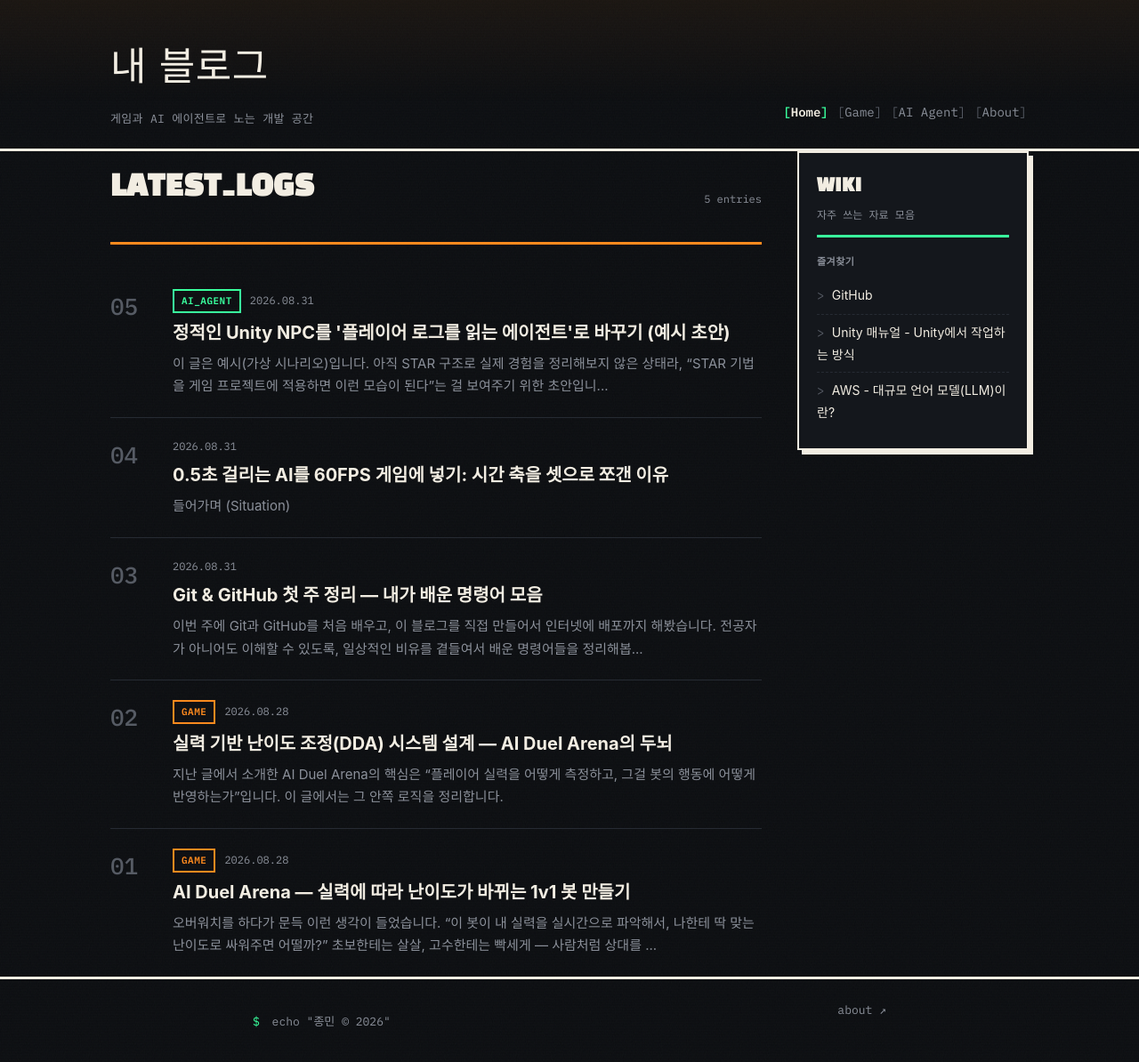
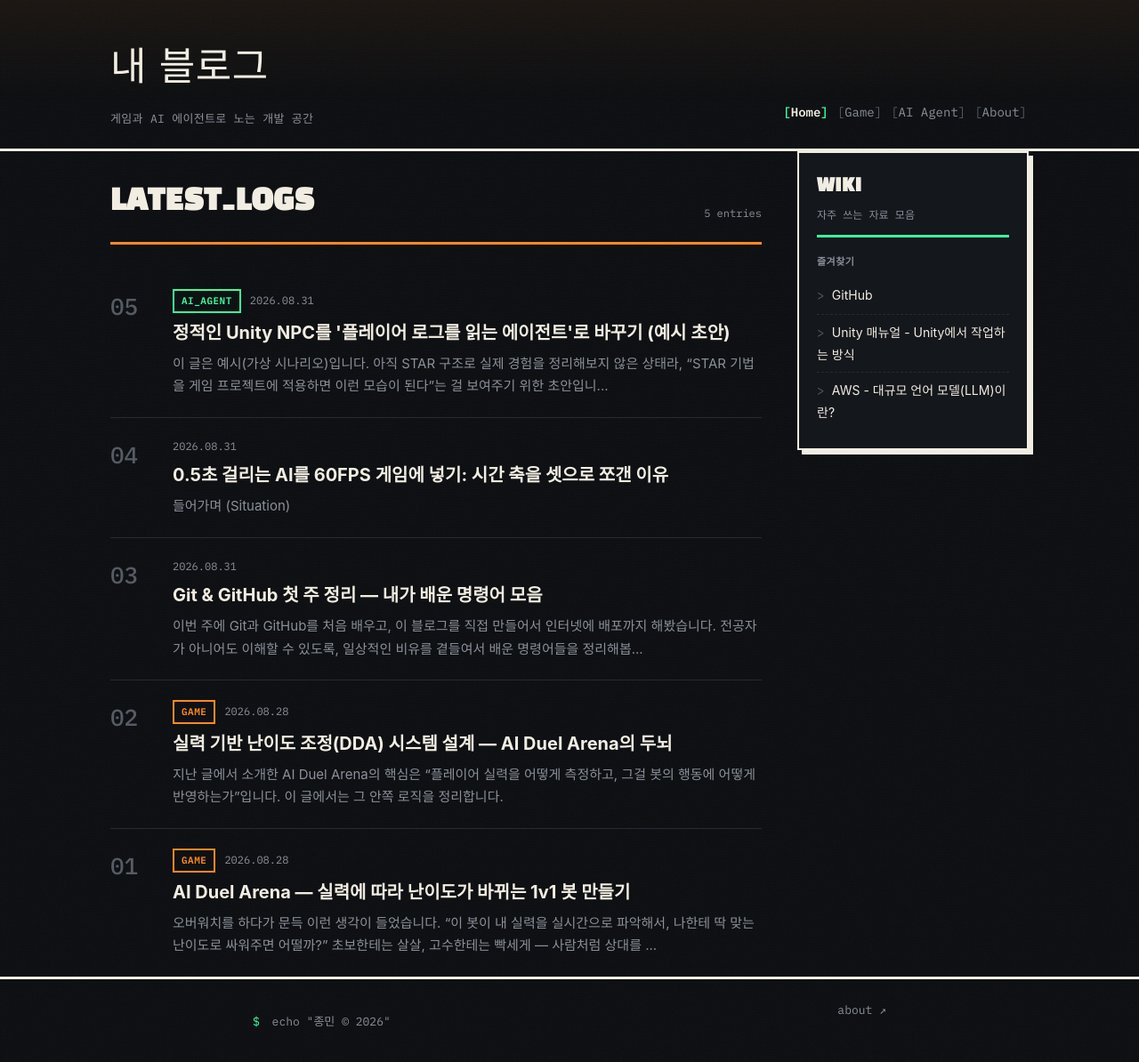
Before and after one commit to Lezo-Jong/my-blog, a Jekyll site: the page built from index.html, in a window 1280 px wide and 1213 px high. Shown: the top 1194 px of the window at 89% size. Built offline with Jekyll 4.4.1, drawn with Linux system fonts in a browser that asks for light colours; some web fonts are replaced; the list of posts is cut into pages by our own code.

Commit message:
위치 재수정

```diff
--- a/assets/css/style.css
+++ b/assets/css/style.css
@@ -185,10 +185,10 @@ main { position: relative; z-index: 3; padding: 48px 0 90px; }
   justify-content: space-between;
   gap: 12px;
   margin-bottom: 28px;
-  /* 선(border-bottom) 위치는 고정한 채, 제목 텍스트만 살짝 아래로 내리기 위해
+  /* 선(border-bottom) 위치는 고정한 채, 제목 텍스트만 아래로 내리기 위해
      padding-top을 주고 그만큼 padding-bottom을 줄인다 (합계 48px 유지) */
-  padding-top: 14px;
-  padding-bottom: 34px;
+  padding-top: 30px;
+  padding-bottom: 18px;
   border-bottom: 3px solid var(--accent-game);
 }
 
```
